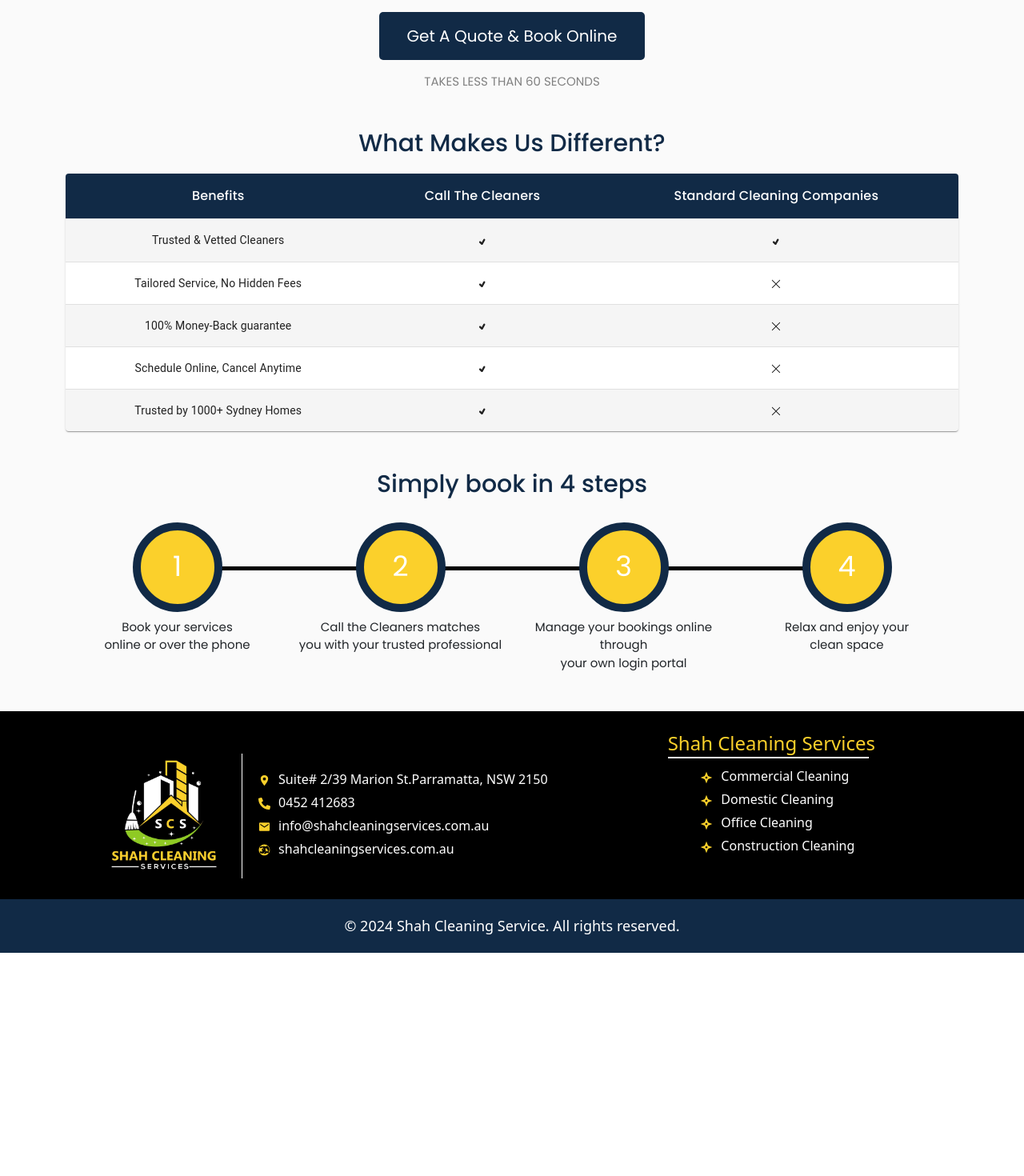
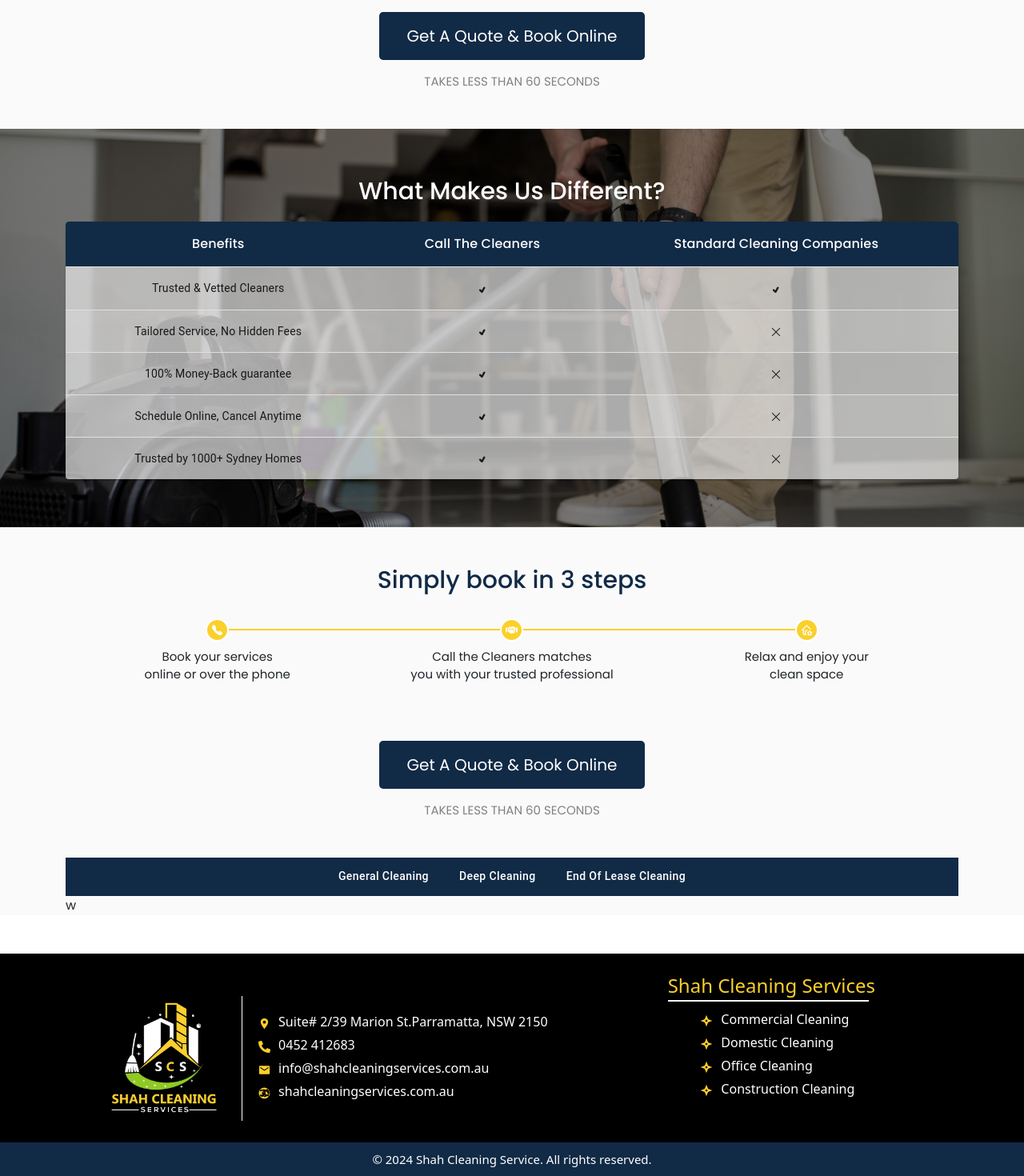
Before and after one commit to mrehansandali/cleaning-web, a Next.js app: page / in a window 1280 px wide. Shown: the part 2991-4461 px from the top of the page at 80% size. Before the commit the page ends 4182 px from the top, so only its background shows below. Built offline with nearby package versions, Linux system fonts and the light colour scheme.

Commit message:
pricing plan tab UI

```diff
--- a/src/app/layout.tsx
+++ b/src/app/layout.tsx
@@ -1,6 +1,6 @@
 import type { Metadata } from "next";
-import Header from "../header/header"
-import Footer from "../footer/footer"
+import Header from "../components/header/header"
+import Footer from "../components/footer/footer"
 import Script from "next/script";
 
 export const metadata: Metadata = {
--- a/src/app/page.tsx
+++ b/src/app/page.tsx
@@ -12,6 +12,7 @@ import GetACall from '@/containers/Get A Call/GetACall';
 import Stepper from '@/containers/Stepper/Stepper';
 import Services from '@/containers/Services/Services';
 import WhatMakeUsDifferent from '@/containers/WhatMakeUsDifferent/whatMakeUsDifferent';
+import PricingPlan from '@/containers/PricingPlan/PricingPlan';
 
 type Props = {}
 
@@ -27,6 +28,8 @@ const page = (props: Props) => {
         <GetACall/>
         <WhatMakeUsDifferent/>
         <Stepper/>
+        <GetACall/>
+        <PricingPlan/>
       </main>
     </>
   )
--- a/src/footer/footer.module.scss
+++ b/src/components/footer/footer.module.scss
@@ -1,4 +1,4 @@
-@import "../styles//variables";
+@import "../../styles/variables";
 
 .footer_container{
     background-color: #000;
@@ -113,8 +113,8 @@
     .footer_bottom_banner{
         background-color: #112A46;
         color: #fff;
-        padding: 20px 0;
-        font-size: 18px;
+        padding: 10px 0;
+        font-size: 15px;
         margin: 0;
         text-align: center;
         @media(max-width:768px){
--- a/src/footer/footer.tsx
+++ b/src/components/footer/footer.tsx
@@ -1,6 +1,6 @@
 import React from 'react'
 import styles from "./footer.module.scss"
-import logo from "../../public/images/logo.jpeg"
+import logo from "../../../public/images/logo.jpeg"
 import Image from 'next/image'
 import { GiWorld, GiStarShuriken } from "react-icons/gi";
 import { IoMdMail } from "react-icons/io";
--- a/src/header/header.tsx
+++ b/src/components/header/header.tsx
@@ -1,6 +1,6 @@
 import React from 'react'
 import styles from "./header.module.scss"
-import logo from "../../public/images/logo.jpeg"
+import logo from "../../../public/images/logo.jpeg"
 import Image from 'next/image';
 
 type Props = {}
--- /dev/null
+++ b/src/containers/PricingPlan/PricingPlan.tsx
@@ -0,0 +1,75 @@
+import React from 'react';
+import Tabs from '@mui/material/Tabs';
+import Tab from '@mui/material/Tab';
+import Box from '@mui/material/Box';
+import styles from "./pricingPlan.module.scss"
+
+interface TabPanelProps {
+  children?: React.ReactNode;
+  index: number;
+  value: number;
+}
+
+function CustomTabPanel(props: TabPanelProps) {
+  const { children, value, index, ...other } = props;
+
+  return (
+    <div
+      role="tabpanel"
+      hidden={value !== index}
+      id={`simple-tabpanel-${index}`}
+      aria-labelledby={`simple-tab-${index}`}
+      {...other}
+    >
+      {value === index && (
+        <Box>
+          <div>{children}</div>
+        </Box>
+      )}
+    </div>
+  );
+}
+
+function a11yProps(index: number) {
+  return {
+    id: `simple-tab-${index}`,
+    'aria-controls': `simple-tabpanel-${index}`,
+  };
+}
+
+export default function BasicTabs() {
+  const [value, setValue] = React.useState(0);
+
+  const handleChange = (event: React.SyntheticEvent, newValue: number) => {
+    setValue(newValue);
+  };
+
+  return (
+    <div className={`${styles.container} container mb-5`}>
+        <Box sx={{ width: '100%' }}>
+        <Box>
+            <Tabs className={`${styles.tabs}`} value={value} onChange={handleChange} aria-label="basic tabs example">
+                <Tab className={`${styles.tab}`} label="General Cleaning" {...a11yProps(0)} />
+                <Tab className={`${styles.tab}`} label="Deep Cleaning" {...a11yProps(1)} />
+                <Tab className={`${styles.tab}`} label="End Of Lease Cleaning" {...a11yProps(2)} />
+            </Tabs>
+        </Box>
+        <CustomTabPanel value={value} index={0}>
+            <div className={`${styles.pricing_details}`}>
+                w
+            </div>
+        </CustomTabPanel>
+        <CustomTabPanel value={value} index={1}>
+            <div className={`${styles.pricing_details}`}>
+                qq
+            </div>
+        </CustomTabPanel>
+        <CustomTabPanel value={value} index={2}>
+            <div className={`${styles.pricing_details}`}>
+                d
+            </div>
+        </CustomTabPanel>
+        </Box>
+    </div>
+  );
+}
--- /dev/null
+++ b/src/containers/PricingPlan/pricingPlan.module.scss
@@ -0,0 +1,33 @@
+@import '../../styles/variables';
+
+.container{
+
+    .tabs{
+        >div>div{
+            justify-content: center;
+            background-color: $tarcoal;
+            @media(max-width:768px) {
+                flex-direction: column;
+            }
+        }
+        >div>span{
+            background-color: transparent;
+        }
+        .tab{
+            color: #fff;
+            font-size: 14px;
+            text-transform: capitalize;
+            border: 3px solid transparent;
+            @media(max-width:768px) {
+                width: 100%;
+                max-width: 768px;
+            }
+        }
+        .tab:focus{
+            border-bottom: 3px solid $yellow;
+        }
+        // @media(max-width:768px) {
+
+        // }
+    }
+}
--- a/src/containers/Stepper/Stepper.tsx
+++ b/src/containers/Stepper/Stepper.tsx
@@ -1,5 +1,8 @@
 import React from 'react'
 import styles from './stepper.module.scss';
+import { IoCall } from "react-icons/io5";
+import { FaHandshake } from "react-icons/fa6";
+import { TbHomeStar } from "react-icons/tb";
 
 const Stepper = () => {
 
@@ -14,22 +17,22 @@ const Stepper = () => {
     <>
 
     <div className="container">
-        <h2 className={`${styles.heading}`}>Simply book in 4 steps</h2>
+        <h2 className={`${styles.heading}`}>Simply book in 3 steps</h2>
         <div className={`${styles.stepper_container}`}>
             <div className={`${styles.stepper_step} not_last`}>
-            <div className={`${styles.stepper_circle}`}>1</div>
+            <div className={`${styles.stepper_circle}`}><IoCall className={`${styles.steps_icon}`}/></div>
             <p className={`${styles.stepper_text}`}>Book your services <br /> online or over the phone</p>
             </div>
             <div className={`${styles.stepper_step} not_last`}>
-            <div className={`${styles.stepper_circle}`}>2</div>
+            <div className={`${styles.stepper_circle}`}><FaHandshake className={`${styles.steps_icon}`}/></div>
             <p className={`${styles.stepper_text}`}>Call the Cleaners matches <br /> you with your trusted professional</p>
             </div>
+            {/* <div className={`${styles.stepper_step} not_last`}>
+            <div className={`${styles.stepper_circle}`}><IoCall className={`${styles.steps_icon}`}/></div>
+            <p className={`${styles.stepper_text}`}>Manage your bookings online through <br /> your own login portal</p>
+            </div> */}
             <div className={`${styles.stepper_step} not_last`}>
-            <div className={`${styles.stepper_circle}`}>3</div>
-            <p className={`${styles.stepper_text}`}>Manage your bookings online through <br /> your own login portal</p>
-            </div>
-            <div className={`${styles.stepper_step} not_last`}>
-            <div className={`${styles.stepper_circle}`}>4</div>
+            <div className={`${styles.stepper_circle}`}><TbHomeStar className={`${styles.steps_icon}`}/></div>
             <p className={`${styles.stepper_text}`}>Relax and enjoy your <br />clean space</p>
             </div>
         </div>
--- a/src/containers/Stepper/stepper.module.scss
+++ b/src/containers/Stepper/stepper.module.scss
@@ -21,7 +21,7 @@
       display: flex;
       flex-direction: column;
       align-items: center;
-      width: 25%;
+      width: 33%;
       text-align: center;
       position: relative;
 
@@ -32,17 +32,18 @@
       }
 
       .stepper_circle {
-        width: 7rem;
-        height: 7rem;
+        padding: 5px;
         display: flex;
         justify-content: center;
         align-items: center;
         border-radius: 50%;
         background-color: $yellow;
-        color: white;
-        font-size: 35px;
-        border: 10px solid $tarcoal;
         z-index: 2;
+        border: 2px solid #fff;
+        .steps_icon{
+          font-size: 15px;
+          color: #fff;
+        }
       }
 
       .stepper_text {
@@ -55,10 +56,10 @@
     .stepper_step:after{
       content: "";
       width: 100%;
-      height: 5px;
-      background-color: #000;
+      height: 2px;
+      background-color: $yellow;
       position: absolute;
-      top: 55px;
+      top: 13px;
       right: 0;
       z-index: 1;
     }
@@ -84,11 +85,6 @@
             width: 100%;
             align-items: center;
             justify-content: space-between;
-            .stepper_circle{
-                height: 5rem;
-                width: 5rem;
-                border: 5px solid $tarcoal;
-            }
         }
 
         .stepper_text {
@@ -99,22 +95,21 @@
 
         .stepper_step:after{
             content: "";
-            width: 5px;
+            width: 4px;
             height: 100%;
             top: 60px;
-            left: 37px;
+            left: 13px;
         }
 
         .stepper_step:last-child::after{
             height: 0;
-            width: 5px;
-            left: 37px;
         }
 
         .stepper_step:first-child::after{
-            height: 100%;
-            width: 5px;
-            left: 37px;
+            height: 180%;
+            top: 43px;
+            width: 4px;
+            left: 13px;
         }
     }
   }
--- a/src/containers/WhatMakeUsDifferent/whatMakeUsDifferent.module.scss
+++ b/src/containers/WhatMakeUsDifferent/whatMakeUsDifferent.module.scss
@@ -1,12 +1,26 @@
 @import '../../styles/variables';
 
 .container{
+    padding: 60px 0;
+    background: linear-gradient(rgba(0,0,0,0.5), rgba(0,0,0,0.5)), url("/images/bgImgBanner.jpg");
+    background-position: 50%;
+    background-repeat: no-repeat;
+    background-size: cover;
+
+    // position: relative;
+    // .img{
+    //     position: absolute;
+    //     top: 0;
+    //     height: 100%;
+    //     width: 100%;
+    //     object-fit: cover;
+    // }
 
     .heading{
         margin: 0;
         text-align: center;
         font-size: 30px;
-        color: $tarcoal;
+        color: #fff;
         font-family: $poppins_regular;
         margin-bottom: 20px;
         @media(max-width:768px){
@@ -14,12 +28,15 @@
         }
     }
 
-    >div{
+    .table_container{
+        background-color: #ffffffab;
         scrollbar-width: thin;
         th{
             font-size: 16px;
             font-family: $poppins_regular;
         }
     }
-
+    @media(max-width:768px){
+        padding: 30px 0;
+    }
 }
--- a/src/containers/WhatMakeUsDifferent/whatMakeUsDifferent.tsx
+++ b/src/containers/WhatMakeUsDifferent/whatMakeUsDifferent.tsx
@@ -10,6 +10,8 @@ import Paper from '@mui/material/Paper';
 import { TiTick } from "react-icons/ti";
 import { RxCross1 } from "react-icons/rx";
 import styles from "./whatMakeUsDifferent.module.scss"
+import bgimg from "../../../public/images/hero.jpg"
+import Image from 'next/image';
 
 const StyledTableCell = styled(TableCell)(({ theme }) => ({
   [`&.${tableCellClasses.head}`]: {
@@ -42,9 +44,10 @@ const rows = [
 
 export default function WhatMakeUsDifferent() {
   return (
-    <div className={`${styles.container} mb-5 container`}>
+    <div className={`${styles.container} mb-5 `}>
+      <div className={`container`}>
         <h2 className={`${styles.heading}`}>What Makes Us Different?</h2>
-        <TableContainer component={Paper}>
+        <TableContainer className={`${styles.table_container}`} component={Paper}>
         <Table sx={{ minWidth: 700 }} aria-label="customized table">
             <TableHead>
             <TableRow>
@@ -64,6 +67,7 @@ export default function WhatMakeUsDifferent() {
             </TableBody>
         </Table>
         </TableContainer>
+      </div>
     </div>
   );
 }
```
Also changed, not shown: public/images/bgImgBanner.jpg (added), src/components/header/header.module.scss (renamed from src/header/header.module.scss).
